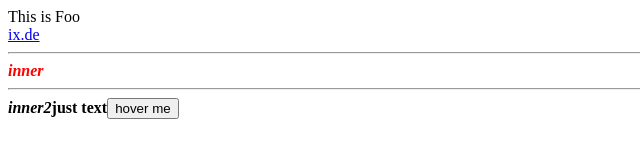
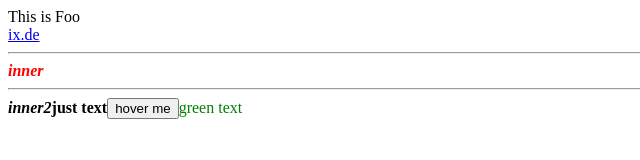
Before and after one commit to busfahrer/frontendjs, a website: page index.html in a window 1280 px wide. Shown: the full height of the page, 0-640 px from the left. Drawn offline with Linux system fonts and the light colour scheme.

```diff
--- a/index.html
+++ b/index.html
@@ -25,6 +25,7 @@
       ]));
 
     root.append(h("button", { onmouseover: () => console.log("HOVER") }, "hover me"));
+    root.append(h("span", { style: { color: "green"} }, "green text"));
   </script>
 </body>
 </html>
```
Also changed, not shown: README.md (added).
